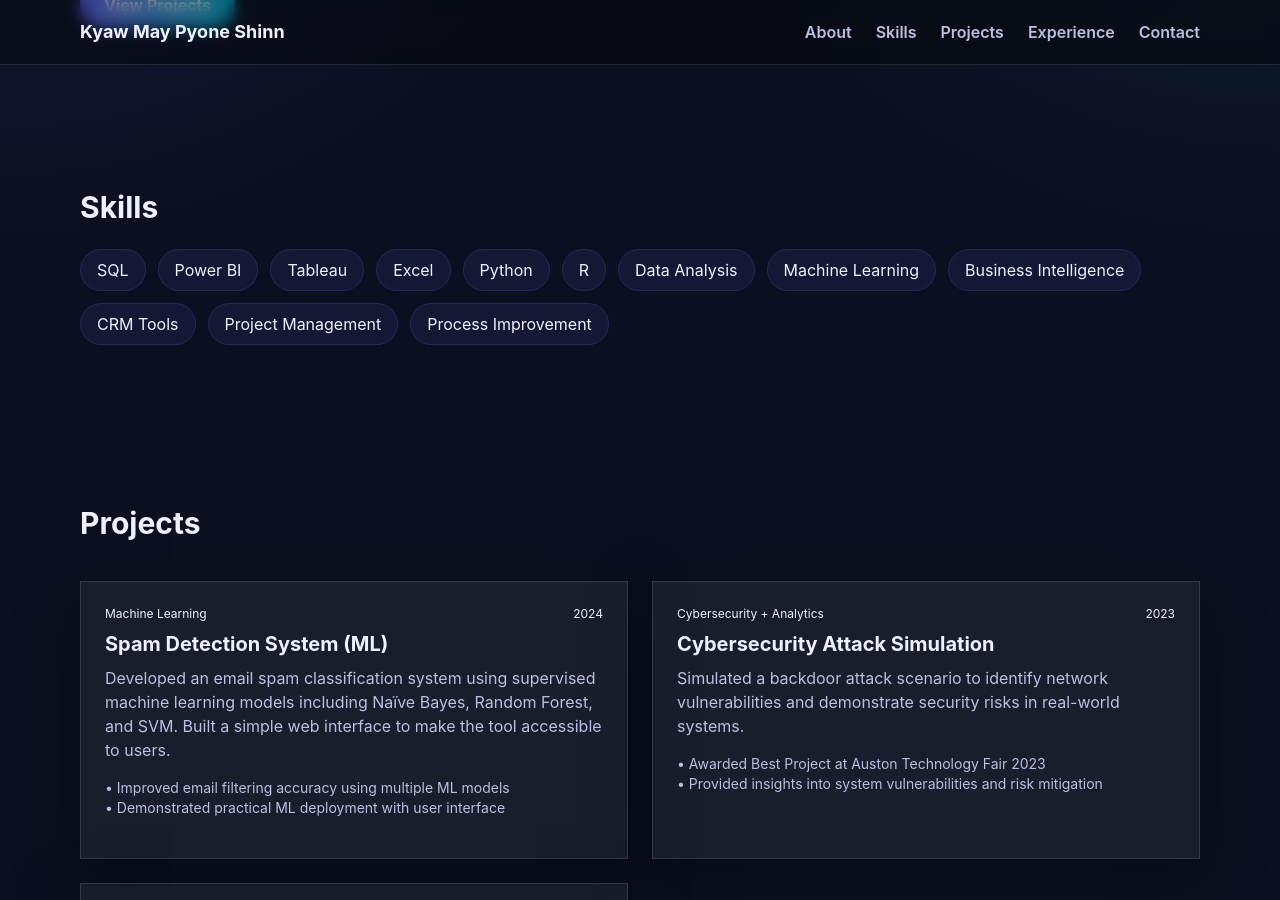
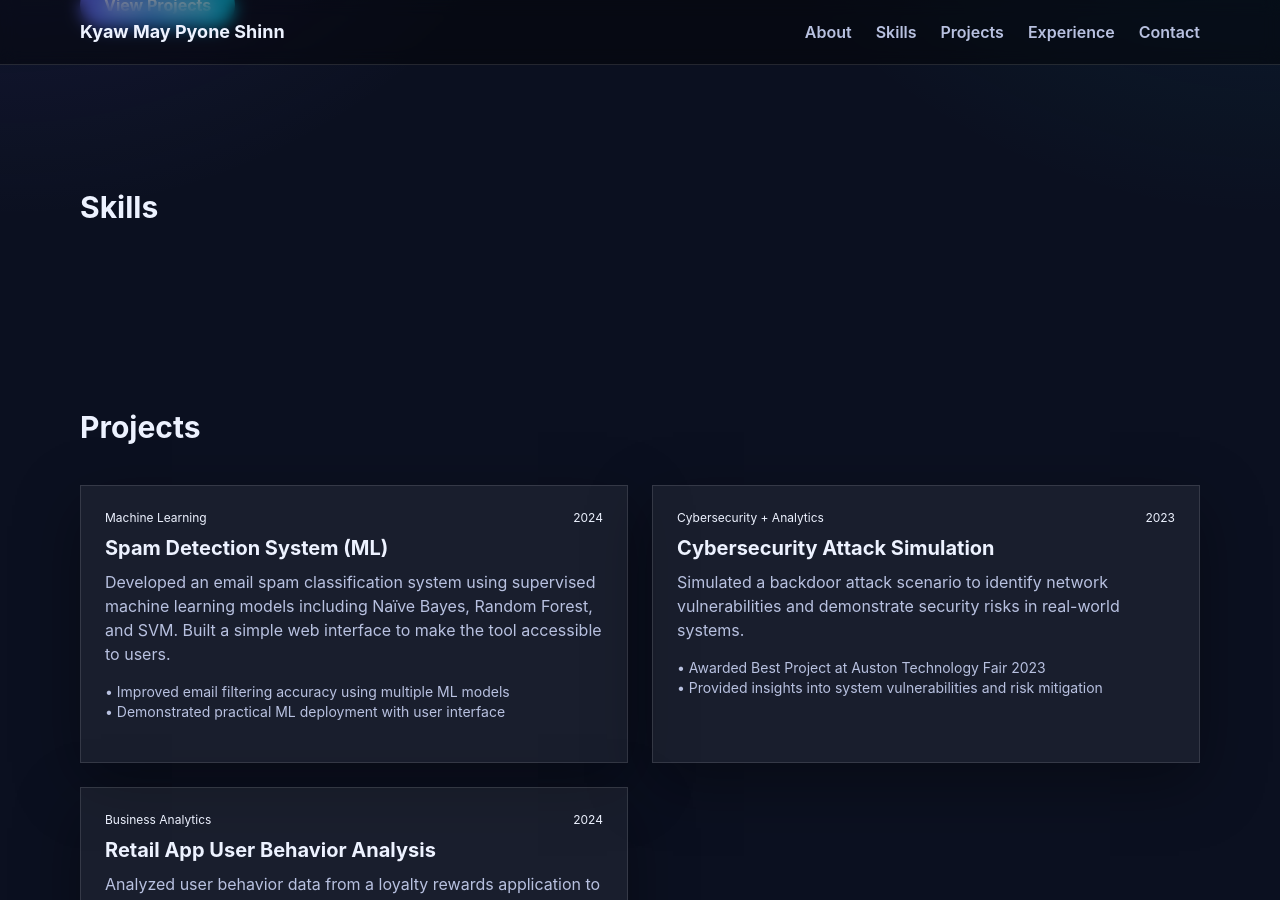
Before and after one commit to Kyaw-May-Pyone-Shinn/Kyaw-May-Pyone-Shinn.github.io, a Jekyll site: the page built from index.md, in a window 1280 px wide and 900 px high, scrolled down 428 px. Built offline with Jekyll 4.4.1, drawn with Linux system fonts in a browser that asks for light colours; nearby versions of some CDN libraries; part of the change alters nothing that is shown.

Commit message:
Update profile.yml

```diff
--- a/_data/profile.yml
+++ b/_data/profile.yml
@@ -1,64 +1,15 @@
 name: "Kyaw May Pyone Shinn"
 
-headline: "Data Analyst | Business Analyst | Business Intelligence (BI)"
+headline: "Data Analyst | Business Analyst | BI | Consultant"
 
 location: "Dublin, Ireland"
 email: "kmpshinn@gmail.com"
-phone: "0870339616"
 
-linkedin: "https://www.linkedin.com/in/kyaw-may-pyone-shinn/"
-github: "https://github.com/Kyaw-May-Pyone-Shinn"
+linkedin: "https://linkedin.com"
+github: "https://github.com"
 
 summary: >
-  MSc Data Analytics student with strong expertise in data-driven problem solving,
-  business intelligence, and analytics. Experienced in transforming raw data into
-  actionable insights through dashboards, machine learning, and business analysis.
-  Passionate about bridging the gap between technical data solutions and business strategy.
-
-skills:
-  - SQL
-  - Power BI
-  - Tableau
-  - Excel
-  - Python
-  - R
-  - Data Analysis
-  - Machine Learning
-  - Business Intelligence
-  - CRM Tools
-  - Project Management
-  - Process Improvement
-
-tools:
-  - Power BI
-  - Tableau
-  - Excel
-  - SQL Server
-  - MongoDB
-  - Python (Pandas, Scikit-learn)
-  - R
-  - Jupyter Notebook
-
-experience:
-  - role: "International Peer Mentor & Lab Assistant"
-    company: "National College of Ireland"
-    period: "Jun 2025 – Present"
-    details:
-      - "Supported international student integration and engagement across academic programs"
-      - "Provided academic and technical assistance in analytics and computing labs"
-      - "Enhanced student experience through structured mentoring and problem-solving"
-
-  - role: "IT Intern"
-    company: "City Holdings Co., Ltd"
-    period: "Feb 2024 – May 2024"
-    details:
-      - "Improved user experience of City Rewards App using data-driven insights"
-      - "Analyzed customer behavior data to optimize promotional strategies"
-      - "Reduced system issues through debugging and monitoring"
-
-  - role: "IT Intern"
-    company: "Ayeyarwady Bank"
-    period: "Mar 2023 – May 2023"
-    details:
-      - "Monitored and analyzed network performance data"
-      - "Identified efficiency improvements using data analytics techniques"
+  MSc Data Analytics candidate specializing in Business Intelligence,
+  analytics, and consulting-driven problem solving. Experienced in
+  translating complex datasets into actionable insights, building dashboards,
+  and supporting business decision-making.
```
